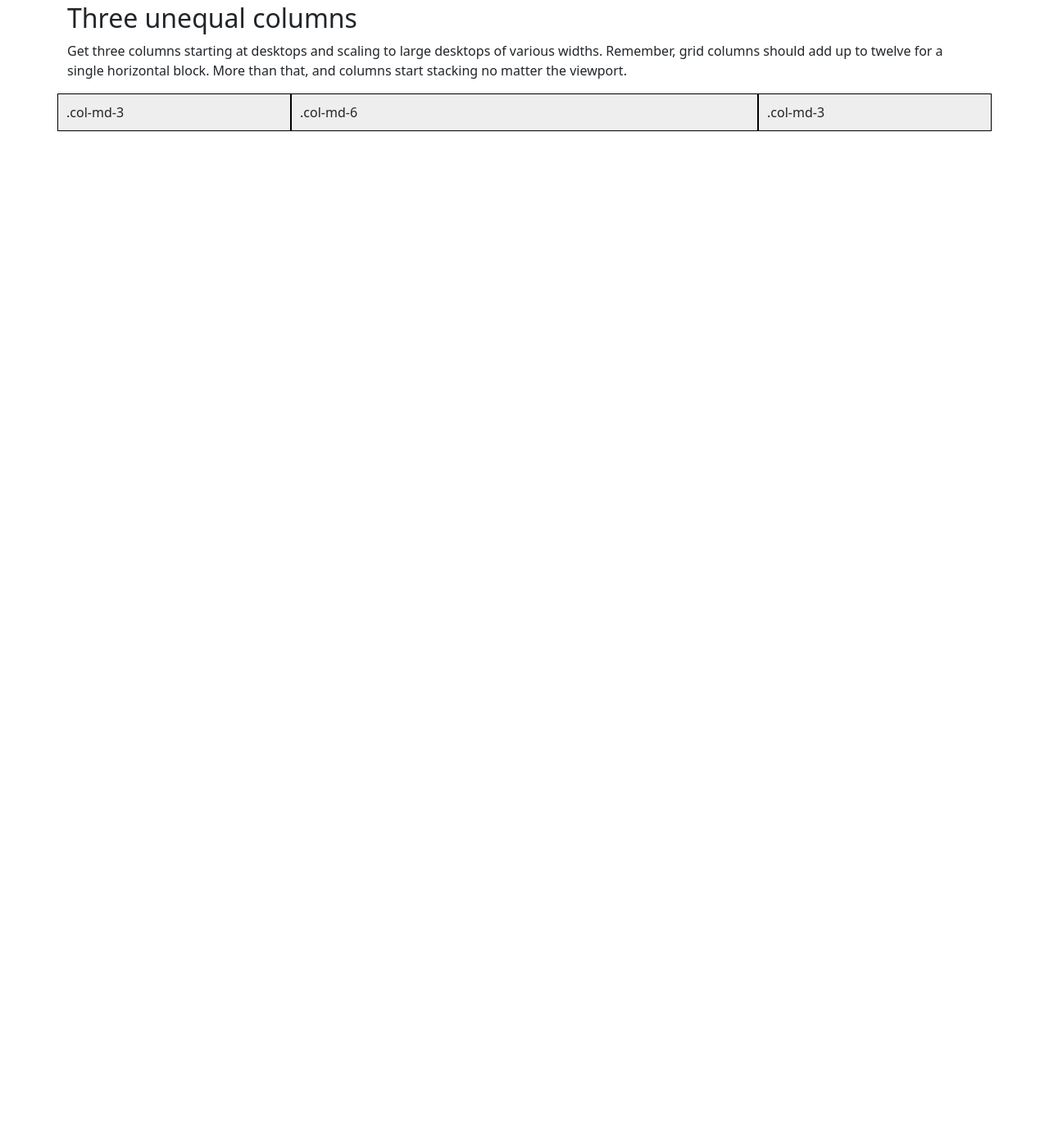
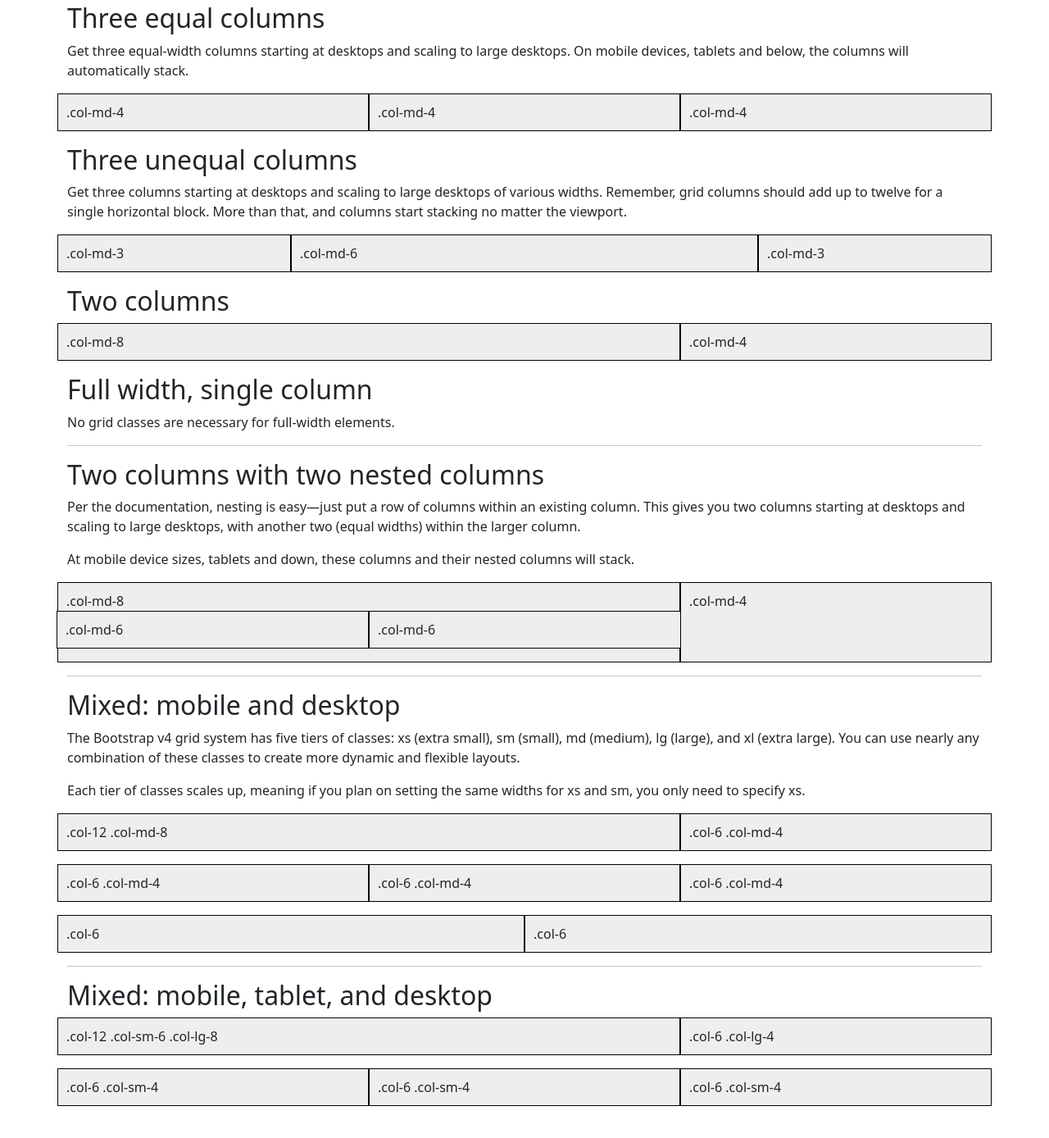
Before and after one commit to leontsai218/HexSchool_W6_BS_Grid, a website: page app/index.html in a window 1280 px wide. Shown: the part 598-1986 px from the top of the page at 82% size. Before the commit the page ends 800 px from the top, so only its background shows below. Drawn offline with nearby package versions, Linux system fonts and the light colour scheme; files that its build step writes are made by us from their sources.

Commit message:
complete all

```diff
--- a/app/index.html
+++ b/app/index.html
@@ -51,6 +51,15 @@
       <div class="highlight-col col-xl-4">.col-xl-4</div>
     </div>
 
+    <h2>Three equal columns</h2>
+    <p>Get three equal-width columns starting at desktops and scaling to large desktops. On mobile devices, tablets and
+      below, the columns will automatically stack.</p>
+    <div class="row mb-3">
+      <div class="highlight-col col-md-4">.col-md-4</div>
+      <div class="highlight-col col-md-4">.col-md-4</div>
+      <div class="highlight-col col-md-4">.col-md-4</div>
+    </div>
+
     <h2>Three unequal columns</h2>
     <p>Get three columns starting at desktops and scaling to large desktops of various widths. Remember, grid columns
       should add up to twelve for a single horizontal block. More than that, and columns start stacking no matter the
@@ -60,6 +69,65 @@
       <div class="highlight-col col-md-6">.col-md-6</div>
       <div class="highlight-col col-md-3">.col-md-3</div>
     </div>
+
+    <h2>Two columns</h2>
+    <div class="row mb-3">
+      <div class="highlight-col col-md-8">.col-md-8</div>
+      <div class="highlight-col col-md-4">.col-md-4</div>
+    </div>
+
+    <h2>Full width, single column</h2>
+    <p>No grid classes are necessary for full-width elements.</p>
+
+    <hr>
+
+    <h2>Two columns with two nested columns</h2>
+    <p>Per the documentation, nesting is easy—just put a row of columns within an existing column. This gives you two
+      columns starting at desktops and scaling to large desktops, with another two (equal widths) within the larger
+      column.</p>
+    <p>At mobile device sizes, tablets and down, these columns and their nested columns will stack.</p>
+    <div class="row mb-3">
+      <div class="highlight-col col-md-8 pb-3">.col-md-8
+        <div class="row">
+          <div class="highlight-col col-md-6">.col-md-6</div>
+          <div class="highlight-col col-md-6">.col-md-6</div>
+        </div>
+      </div>
+      <div class="highlight-col col-md-4">.col-md-4</div>
+    </div>
+
+    <hr>
+
+    <h2>Mixed: mobile and desktop</h2>
+    <p>The Bootstrap v4 grid system has five tiers of classes: xs (extra small), sm (small), md (medium), lg (large), and xl (extra large). You can use nearly any combination of these classes to create more dynamic and flexible layouts.</p>
+    <p>Each tier of classes scales up, meaning if you plan on setting the same widths for xs and sm, you only need to specify xs.</p>
+    <div class="row mb-3">
+      <div class="highlight-col col-12 col-md-8">.col-12 .col-md-8</div>
+      <div class="highlight-col col-6 col-md-4">.col-6 .col-md-4</div>
+    </div>
+    <div class="row mb-3">
+      <div class="highlight-col col-6 col-md-4">.col-6 .col-md-4</div>
+      <div class="highlight-col col-6 col-md-4">.col-6 .col-md-4</div>
+      <div class="highlight-col col-6 col-md-4">.col-6 .col-md-4</div>
+    </div>
+    <div class="row mb-3">
+      <div class="highlight-col col-6">.col-6</div>
+      <div class="highlight-col col-6">.col-6</div>
+    </div>
+
+    <hr>
+
+    <h2>Mixed: mobile, tablet, and desktop</h2>
+    <div class="row mb-3">
+      <div class="highlight-col col-12 col-sm-6 col-lg-8">.col-12 .col-sm-6 .col-lg-8</div>
+      <div class="highlight-col col-6 col-lg-4">.col-6 .col-lg-4</div>
+    </div>
+    <div class="row mb-3">
+      <div class="highlight-col col-6 col-sm-4">.col-6 .col-sm-4</div>
+      <div class="highlight-col col-6 col-sm-4">.col-6 .col-sm-4</div>
+      <div class="highlight-col col-6 col-sm-4">.col-6 .col-sm-4</div>
+    </div>
+
   </div>
 
   <style>
```
